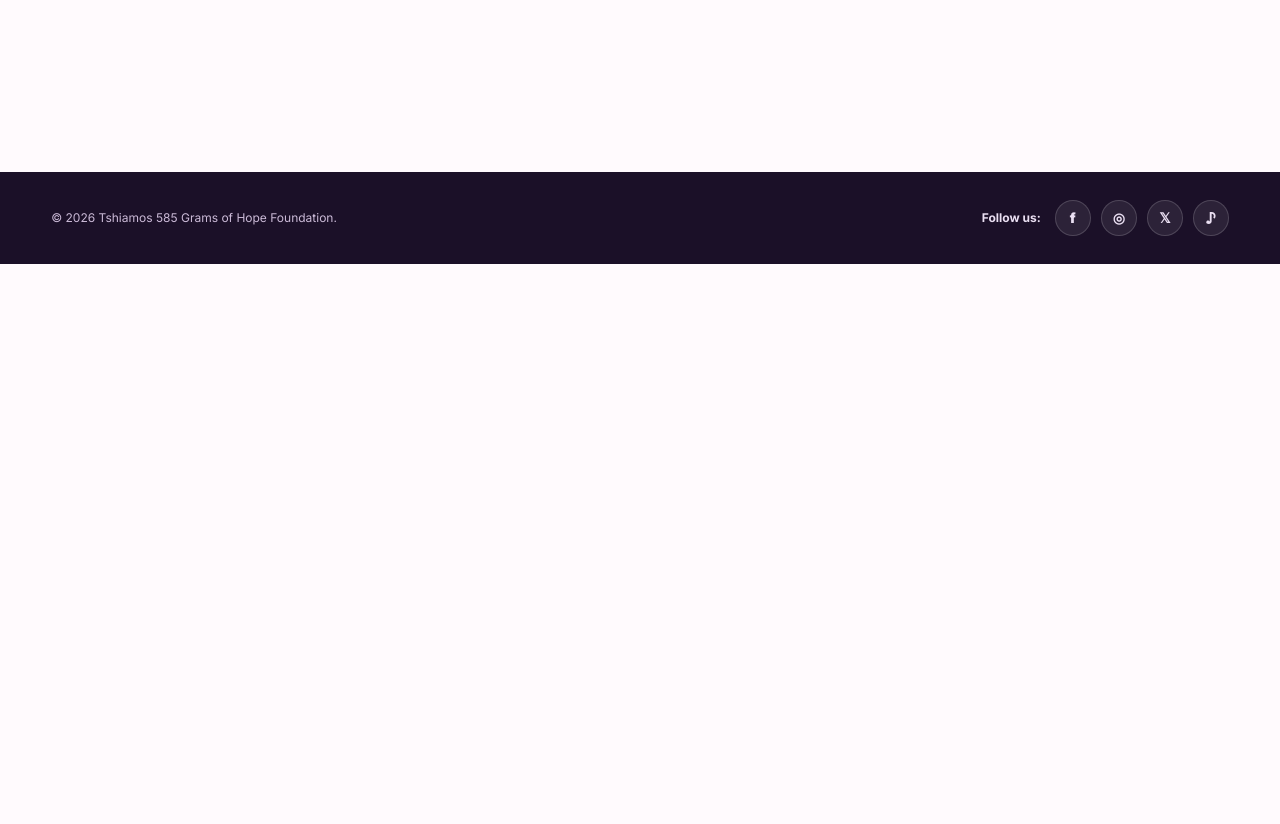
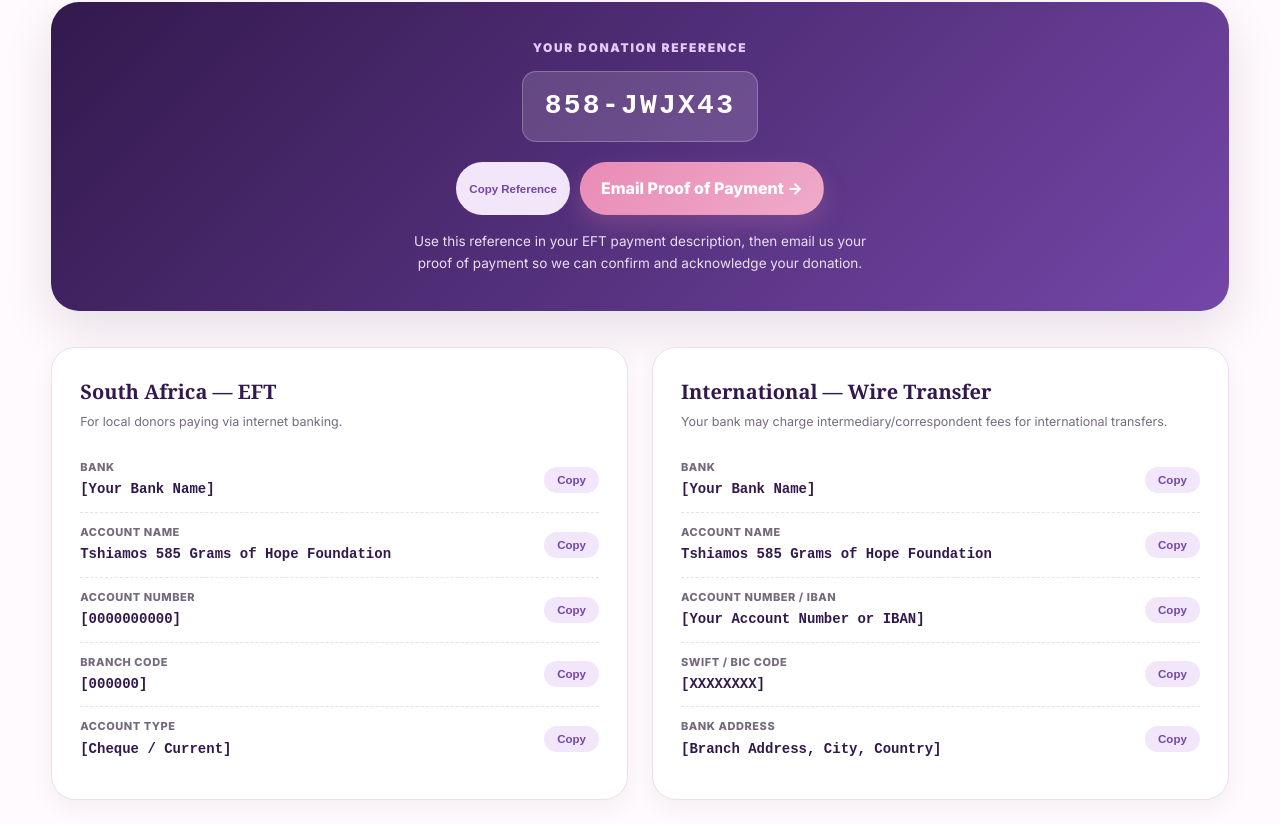
Before and after one commit to TMShoba/tshiamos585gramsofhope, a React (Vite) app: page /donate in a window 1280 px wide. Shown: the part 536-1360 px from the top of the page. Before the commit the page ends 800 px from the top, so only its background shows below. Built offline with nearby package versions, Linux system fonts and the light colour scheme.

Commit message:
Added a new page for the Donate button

```diff
--- a/src/App.jsx
+++ b/src/App.jsx
@@ -9,8 +9,7 @@ import GetInvolvedPage from './pages/GetInvolvedPage.jsx'
 import PrematurityPage from './pages/PrematurityPage.jsx'
 import EventsPage from './pages/EventsPage.jsx'
 import DictionaryPage from './pages/DictionaryPage.jsx'
-import MemoryModal from './Components/MemoryModal';
-
+import DonatePage from './pages/DonatePage.jsx'
 
 function App() {
   return (
@@ -26,6 +25,7 @@ function App() {
           <Route path="/prematurity" element={<PrematurityPage />} />
           <Route path="/events" element={<EventsPage />} />
           <Route path="/dictionary" element={<DictionaryPage />} />
+          <Route path="/donate" element={<DonatePage />} />
         </Routes>
       </main>
       <Footer />
--- /dev/null
+++ b/src/Components/Donate.jsx
@@ -0,0 +1,158 @@
+import { useState } from 'react'
+
+// ─────────────────────────────────────────────────────────
+// ⚠️ REPLACE THESE WITH THE FOUNDATION'S REAL BANK DETAILS
+// ─────────────────────────────────────────────────────────
+const accountName = 'Tshiamos 585 Grams of Hope Foundation'
+const contactEmail = 'hello@tshiamos585.org'
+
+const localBankDetails = [
+  { label: 'Bank', value: '[Your Bank Name]' },
+  { label: 'Account Name', value: accountName },
+  { label: 'Account Number', value: '[0000000000]' },
+  { label: 'Branch Code', value: '[000000]' },
+  { label: 'Account Type', value: '[Cheque / Current]' },
+]
+
+const intlBankDetails = [
+  { label: 'Bank', value: '[Your Bank Name]' },
+  { label: 'Account Name', value: accountName },
+  { label: 'Account Number / IBAN', value: '[Your Account Number or IBAN]' },
+  { label: 'SWIFT / BIC Code', value: '[XXXXXXXX]' },
+  { label: 'Bank Address', value: '[Branch Address, City, Country]' },
+]
+// ─────────────────────────────────────────────────────────
+
+function generateReference() {
+  const chars = 'ABCDEFGHJKLMNPQRSTUVWXYZ23456789'
+  let code = ''
+  for (let i = 0; i < 6; i += 1) {
+    code += chars[Math.floor(Math.random() * chars.length)]
+  }
+  return `858-${code}`
+}
+
+function loadReference() {
+  if (typeof window === 'undefined') return generateReference()
+  try {
+    const existing = window.sessionStorage.getItem('tshiamos-donate-ref')
+    if (existing) return existing
+    const fresh = generateReference()
+    window.sessionStorage.setItem('tshiamos-donate-ref', fresh)
+    return fresh
+  } catch {
+    return generateReference()
+  }
+}
+
+function copyToClipboard(value) {
+  if (navigator.clipboard && navigator.clipboard.writeText) {
+    return navigator.clipboard.writeText(value)
+  }
+  return Promise.reject(new Error('Clipboard API unavailable'))
+}
+
+function BankCard({ title, note, fields, copiedField, onCopy }) {
+  return (
+    <div className="bank-card">
+      <h3>{title}</h3>
+      {note && <p className="bank-card-note">{note}</p>}
+      {fields.map((field) => (
+        <div className="bank-field" key={field.label}>
+          <div>
+            <div className="bank-field-label">{field.label}</div>
+            <div className="bank-field-value">{field.value}</div>
+          </div>
+          <button
+            type="button"
+            className={`copy-btn${copiedField === `${title}-${field.label}` ? ' copied' : ''}`}
+            onClick={() => onCopy(`${title}-${field.label}`, field.value)}
+          >
+            {copiedField === `${title}-${field.label}` ? 'Copied!' : 'Copy'}
+          </button>
+        </div>
+      ))}
+    </div>
+  )
+}
+
+function Donate() {
+  const [reference] = useState(loadReference)
+  const [copiedField, setCopiedField] = useState('')
+
+  const handleCopy = (fieldKey, value) => {
+    copyToClipboard(value)
+      .then(() => {
+        setCopiedField(fieldKey)
+        setTimeout(() => setCopiedField(''), 1600)
+      })
+      .catch(() => {
+        // Clipboard access can fail in some browsers/contexts — safe to ignore
+      })
+  }
+
+  const mailtoHref = `mailto:${contactEmail}?subject=${encodeURIComponent(
+    `Donation Reference ${reference}`
+  )}&body=${encodeURIComponent(
+    `Hi Tshiamos 585 Grams of Hope Foundation,\n\nI've made an EFT donation using reference ${reference}.\n\nName:\nAmount:\nDate paid:\n\nThank you!`
+  )}`
+
+  return (
+    <section className="section" id="donate">
+      <div className="container">
+        <div className="section-head">
+          <div className="kicker">Donate</div>
+          <h2>Every gift helps a family feel less alone.</h2>
+          <p className="lead">
+            We don't yet have online card payments set up, so donations are
+            made by direct bank transfer (EFT). Use the reference below so we
+            can match your payment and say thank you.
+          </p>
+        </div>
+
+        <div className="donate-ref-box">
+          <div className="kicker" style={{ color: '#e7c9f7' }}>
+            Your Donation Reference
+          </div>
+          <div className="donate-ref-code">{reference}</div>
+          <div className="donate-ref-actions">
+            <button
+              type="button"
+              className={`copy-btn${copiedField === 'reference' ? ' copied' : ''}`}
+              onClick={() => handleCopy('reference', reference)}
+            >
+              {copiedField === 'reference' ? 'Copied!' : 'Copy Reference'}
+            </button>
+            <a className="btn btn-pink" href={mailtoHref}>
+              Email Proof of Payment →
+            </a>
+          </div>
+          <p className="donate-ref-note">
+            Use this reference in your EFT payment description, then email us
+            your proof of payment so we can confirm and acknowledge your
+            donation.
+          </p>
+        </div>
+
+        <div className="bank-grid">
+          <BankCard
+            title="South Africa — EFT"
+            note="For local donors paying via internet banking."
+            fields={localBankDetails}
+            copiedField={copiedField}
+            onCopy={handleCopy}
+          />
+          <BankCard
+            title="International — Wire Transfer"
+            note="Your bank may charge intermediary/correspondent fees for international transfers."
+            fields={intlBankDetails}
+            copiedField={copiedField}
+            onCopy={handleCopy}
+          />
+        </div>
+      </div>
+    </section>
+  )
+}
+
+export default Donate
--- a/src/Components/Hero.jsx
+++ b/src/Components/Hero.jsx
@@ -20,6 +20,7 @@ function Hero() {
               <a className="btn btn-primary" href="#journey">
                 Start with Tshiamo's journey →
               </a>
+
               <a className="btn btn-pink" href="#donate">
                 Donate
               </a>
--- a/src/Components/QuickActions.jsx
+++ b/src/Components/QuickActions.jsx
@@ -16,23 +16,23 @@ function QuickActions() {
         <div className="quick-card">
           <strong>Share your story</strong>
           <span>Your experience may give another family hope.</span>
-            <a className="btn btn-light" href="#stories">
+          <Link className="btn btn-light" to="/#stories">
             Share Your Story →
-            </a>
+          </Link>
         </div>
         <div className="quick-card">
           <strong>Get support</strong>
           <span>Find information and resources for families.</span>
-            <a className="btn btn-light" href="#support">
+          <Link className="btn btn-light" to="/#support">
             Get Support →
-            </a>
+          </Link>
         </div>
         <div className="quick-card" id="donate">
           <strong>Donate</strong>
           <span>Help us build awareness and support programmes.</span>
-            <a className="btn btn-pink" href="#contact">
+          <Link className="btn btn-pink" to="/donate">
             Donate →
-            </a>
+          </Link>
         </div>
       </div>
     </section>
--- a/src/index.css
+++ b/src/index.css
@@ -886,7 +886,8 @@ footer .container{
   }
   .hero-grid,
   .story-grid,
-  .contact-grid{
+  .contact-grid
+ .bank-grid{
     grid-template-columns:1fr;
   }
   .hero-logo-card{
@@ -1344,3 +1345,111 @@ footer .container{
 .memory-tag--hope{
   background: linear-gradient(135deg, var(--gold), #e7cd94);
 }
+
+
+/* =========================================================
+   DONATE
+========================================================= */
+.donate-ref-box{
+  background: linear-gradient(135deg, var(--deep), var(--purple));
+  color:white;
+  border-radius:28px;
+  padding:36px;
+  text-align:center;
+  box-shadow:var(--shadow);
+  margin-bottom:36px;
+}
+.donate-ref-code{
+  font-family:'Courier New', monospace;
+  font-size:28px;
+  font-weight:800;
+  letter-spacing:.08em;
+  background: rgba(255,255,255,.14);
+  border: 1px solid rgba(255,255,255,.24);
+  border-radius:14px;
+  padding:12px 22px;
+  display:inline-block;
+  margin:14px 0;
+}
+.donate-ref-actions{
+  display:flex;
+  gap:10px;
+  justify-content:center;
+  flex-wrap:wrap;
+  margin-top:6px;
+}
+.donate-ref-note{
+  color:#eadff2;
+  font-size:13.5px;
+  max-width:480px;
+  margin:16px auto 0;
+}
+.bank-grid{
+  display:grid;
+  grid-template-columns: 1fr 1fr;
+  gap:24px;
+}
+.bank-card{
+  background:white;
+  border: 1px solid #eadff0;
+  border-radius:var(--radius);
+  padding:28px;
+  box-shadow: 0 8px 25px rgba(50,25,77,.05);
+}
+.bank-card h3{
+  font-family:Georgia,serif;
+  color:var(--deep);
+  font-size:20px;
+  margin-bottom:4px;
+}
+.bank-card-note{
+  color:var(--muted);
+  font-size:12.5px;
+  margin-bottom:16px;
+}
+.bank-field{
+  display:flex;
+  align-items:center;
+  justify-content:space-between;
+  gap:12px;
+  padding:11px 0;
+  border-bottom:1px dashed #eadff0;
+}
+.bank-field:last-child{
+  border-bottom:none;
+}
+.bank-field-label{
+  font-size:11px;
+  font-weight:800;
+  letter-spacing:.05em;
+  text-transform:uppercase;
+  color:var(--muted);
+}
+.bank-field-value{
+  font-family:'Courier New', monospace;
+  font-weight:700;
+  color:var(--deep);
+  font-size:14px;
+  margin-top:2px;
+}
+.copy-btn{
+  border:none;
+  background:var(--lavender);
+  color:var(--purple);
+  font-size:11.5px;
+  font-weight:800;
+  padding:7px 13px;
+  border-radius:999px;
+  cursor:pointer;
+  white-space:nowrap;
+  transition:.15s;
+  flex:0 0 auto;
+}
+.copy-btn:hover{
+  background:var(--purple);
+  color:white;
+}
+.copy-btn.copied{
+  background:var(--blue);
+  color:white;
+}
--- /dev/null
+++ b/src/pages/DonatePage.jsx
@@ -0,0 +1,12 @@
+import { useEffect } from 'react'
+import Donate from '../Components/Donate.jsx'
+
+function DonatePage() {
+  useEffect(() => {
+    window.scrollTo(0, 0)
+  }, [])
+
+  return <Donate />
+}
+
+export default DonatePage
```
Lines whose indentation alone changed are shown as unchanged.
